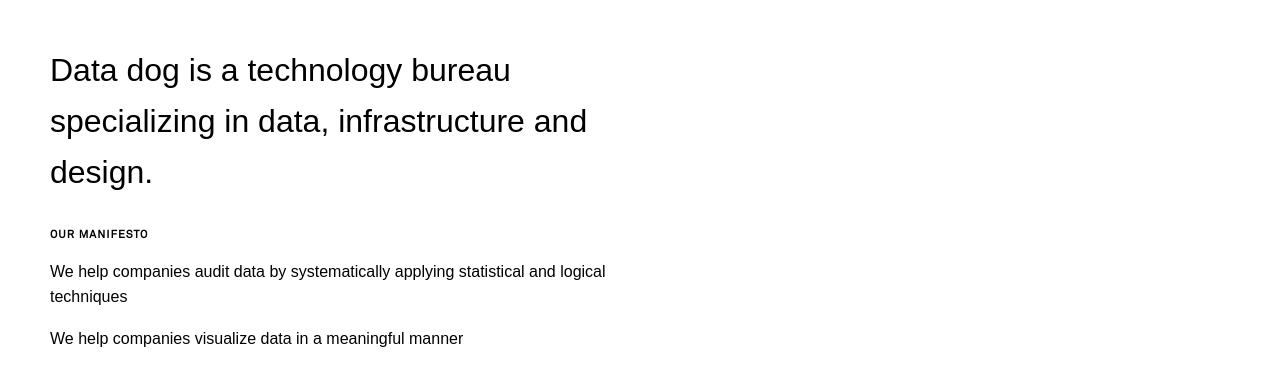
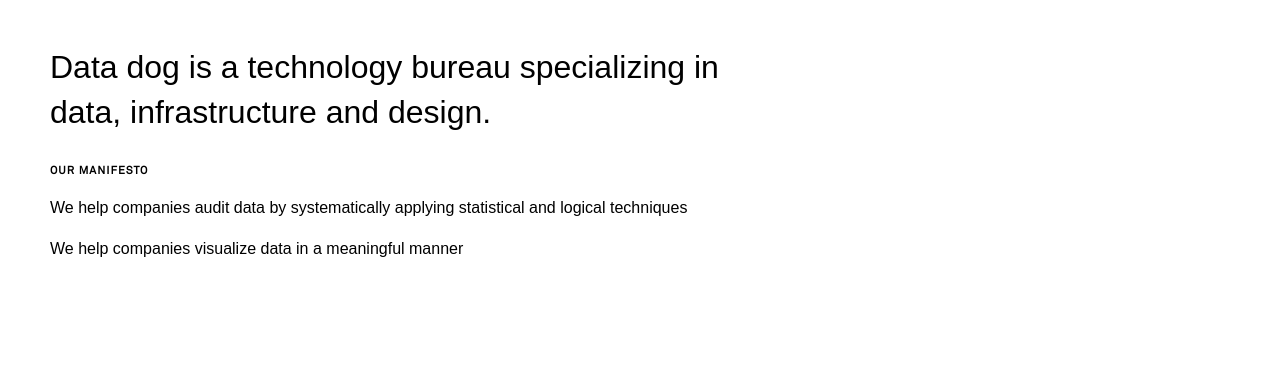
Before and after one commit to datadoginc/datadoginc.com, a plain HTML site: page index.html in a window 1280 px wide. Shown: the part 98-484 px from the top of the page. Drawn offline with Linux system fonts and the light colour scheme.

Commit message:
fix line height

```diff
--- a/main.css
+++ b/main.css
@@ -66,10 +66,11 @@ h1 {
   font-size: 32px;
   font-family: 'Akkurat Light', sans-serif;
   font-weight: 100;
+  line-height: 1.4;
 }
 
 .content {
-  width: 50%;
+  width: 60%;
 }
 
 .subheading {
```
